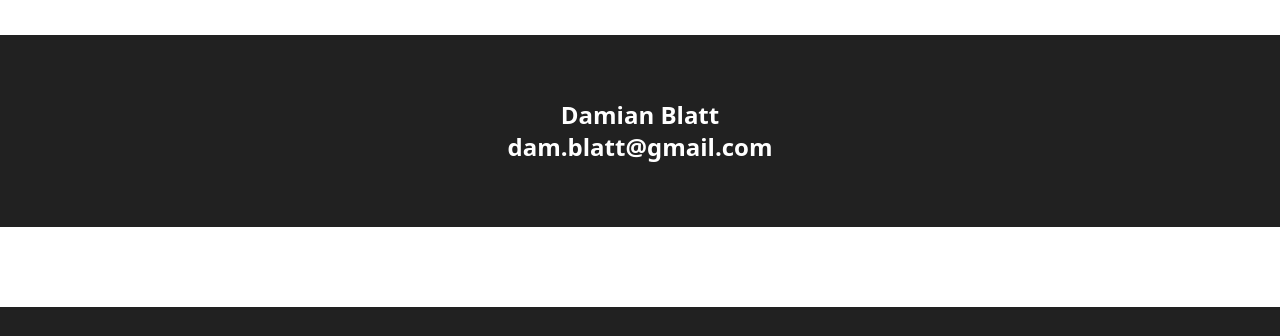
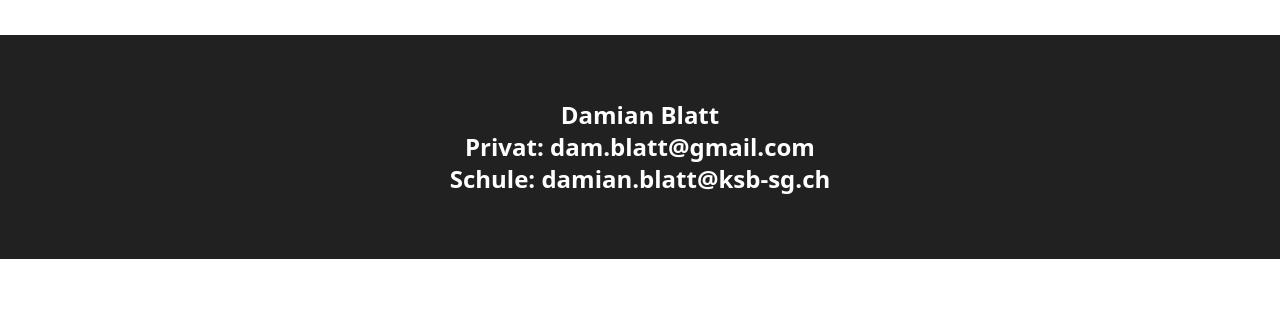
Before and after one commit to damblatt/portfolio, a website: page dist/impressum.html in a window 1280 px wide. Shown: the part 765-1101 px from the top of the page. Drawn offline with Linux system fonts and the light colour scheme.

Commit message:
added email

```diff
--- a/dist/impressum.html
+++ b/dist/impressum.html
@@ -37,7 +37,8 @@
     <article>
       <div class="grid grid-rows-2 px-10 py-16 items-center justify-center text-white text-2xl font-semibold bg-black h-fit">
         <div class="text-center">Damian Blatt</div>
-        <div class="text-center">dam.blatt@gmail.com</div>
+        <div class="text-center">Privat: dam.blatt@gmail.com</div>
+        <div class="text-center">Schule: damian.blatt@ksb-sg.ch</div>
       </div>
     </article>
 
```
